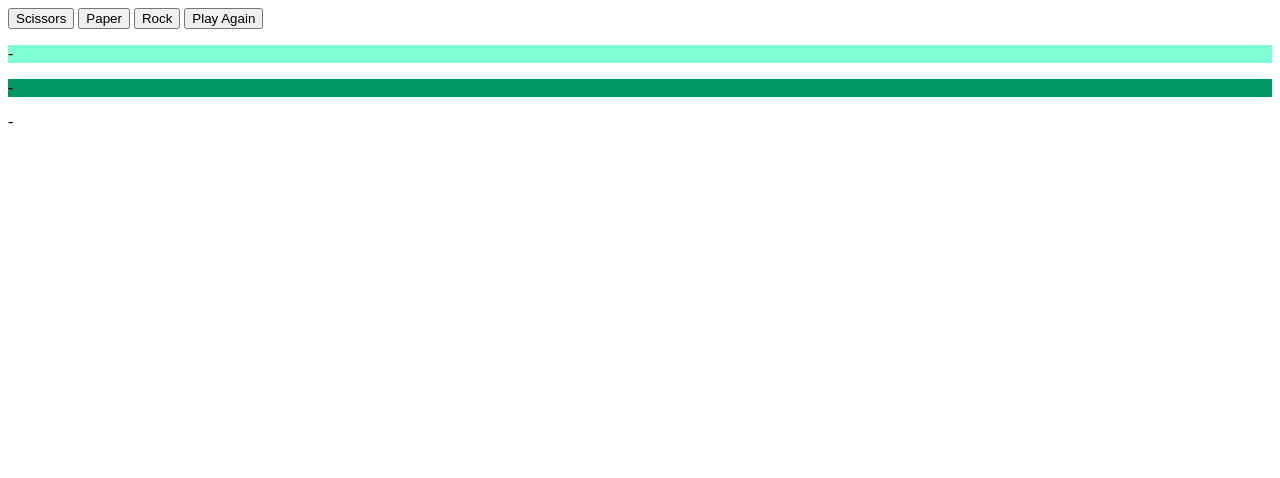
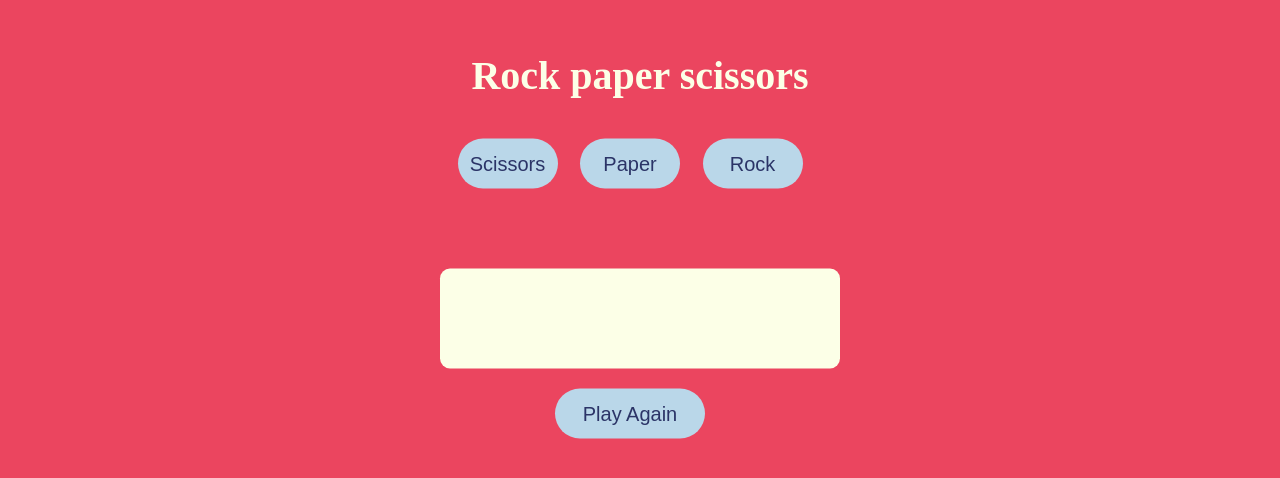
Before and after one commit to LeilanNaeimi/rockpaperscissors, a plain HTML site: page index.html in a window 1280 px wide. Drawn offline with Linux system fonts and the light colour scheme.

Commit message:
change js

```diff
--- a/index.html
+++ b/index.html
@@ -7,13 +7,22 @@
     <title>Rock paper scissors</title>
   </head>
   <body>
-    <button class="btn-scissors">Scissors</button>
-    <button class="btn-paper">Paper</button>
-    <button class="btn-rock">Rock</button>
-    <button class="btn-again">Play Again</button>
-    <p class="result">-</p>
-    <p class="result2">-</p>
-    <p class="result3">-</p>
+    <div class="container">
+      <h1>Rock paper scissors</h1>
+      <div class="buttons">
+        <button class="btn btn-scissors">Scissors</button>
+        <button class="btn btn-paper">Paper</button>
+        <button class="btn btn-rock">Rock</button>
+      </div>
+
+      <div class="text">
+        <p class="result"></p>
+        <p class="choice"></p>
+      </div>
+      <div>
+        <button class="btn btn-again">Play Again</button>
+      </div>
+    </div>
   </body>
   <script src="script.js"></script>
 </html>
--- a/script.js
+++ b/script.js
@@ -3,14 +3,17 @@ const btnPaper = document.querySelector(".btn-paper");
 const btnScissors = document.querySelector(".btn-scissors");
 const btnAgain = document.querySelector(".btn-again");
 const result = document.querySelector(".result");
-const result2 = document.querySelector(".result2");
-const result3 = document.querySelector(".result3");
+const choice = document.querySelector(".choice");
 
-let computerStr;
+let computerStr = "";
+let btnCounter = 0;
 
 const init = function () {
-  result.innerHTML = "-";
+  console.log("set to default");
+  result.innerHTML = "";
+  choice.innerHTML = "";
   computerStr = 0;
+  btnCounter = 0;
 };
 
 btnAgain.addEventListener("click", function () {
@@ -18,18 +21,22 @@ btnAgain.addEventListener("click", function () {
   init();
 });
 
+console.log("aaaaaaaaaaa" + btnCounter);
 btnScissors.addEventListener("click", function () {
   //Scissors == 0
+  btnCounter++;
   buttonClicked(0, "Scissors");
 });
 
 btnPaper.addEventListener("click", function () {
   //Paper == 1
+  btnCounter++;
   buttonClicked(1, "Paper");
 });
 
 btnRock.addEventListener("click", function () {
   //Rock == 2
+  btnCounter++;
   buttonClicked(2, "Rock");
 });
 
@@ -40,13 +47,21 @@ function buttonClicked(PlayerSelected, playerStr) {
   else if (computerSelected === 1) computerStr = "Paper";
   else if (computerSelected === 2) computerStr = "Rock";
 
-  console.log(PlayerSelected, computerSelected, playerStr, computerStr);
+  console.log(
+    btnCounter,
+    PlayerSelected,
+    computerSelected,
+    playerStr,
+    computerStr
+  );
 
   if (
     (PlayerSelected === 0 && computerSelected === 0) ||
     (PlayerSelected === 1 && computerSelected === 1) ||
     (PlayerSelected === 2 && computerSelected === 2)
   ) {
+    choice.innerHTML = `Your choice is ${playerStr} and computer choice is ${computerStr}`;
+    result.innerHTML = "Tie!";
     console.log("Tie!");
   }
 
@@ -54,16 +69,21 @@ function buttonClicked(PlayerSelected, playerStr) {
     (PlayerSelected === 0 && computerSelected === 1) ||
     (PlayerSelected === 1 && computerSelected === 2) ||
     (PlayerSelected === 2 && computerSelected === 0)
-  )
+  ) {
+    choice.innerHTML = `Your choice is ${playerStr} and computer choice is ${computerStr}`;
+    result.innerHTML = `You Win!, ${playerStr} beats ${computerStr}`;
     console.log(`You Win!, ${playerStr} beats ${computerStr}`);
+  }
 
   if (
     (PlayerSelected === 0 && computerSelected === 2) ||
     (PlayerSelected === 1 && computerSelected === 0) ||
     (PlayerSelected === 2 && computerSelected === 1)
-  )
+  ) {
+    choice.innerHTML = `Your choice is ${playerStr} and computer choice is ${computerStr}`;
+    result.innerHTML = `You Loose!, ${computerStr} beats ${playerStr}`;
     console.log(`You Loose!, ${computerStr} beats ${playerStr}`);
-
+  }
   /// you win
   // if (btnNumber === 0 && computerSelected === 1) {
   //   console.log("You Win!, Scissors beats Paper");
--- a/style.css
+++ b/style.css
@@ -1,7 +1,72 @@
-.result {
-  background-color: aquamarine;
+* {
+  margin: 0;
+  padding: 0;
 }
 
-.result2 {
-  background-color: rgb(0, 151, 101);
+html {
+  font-size: 62.5%;
 }
+
+body {
+  background-color: #eb455f;
+  columns: #fcffe7;
+  position: relative;
+}
+
+h1 {
+  color: #fcffe7;
+  margin-bottom: 3rem;
+  font-size: 4rem;
+}
+
+.container {
+  margin: 25rem 0 20rem 0;
+  display: flex;
+  flex-direction: column;
+  position: absolute;
+  top: 80%;
+  left: 50%;
+  transform: translate(-50%, -50%);
+  align-items: center;
+}
+
+.btn {
+  background-color: #bad7e9;
+  color: #2b3467;
+  width: 10rem;
+  height: 5rem;
+  font-size: 2rem;
+  border: none;
+  border-radius: 10rem;
+  margin: 1rem 2rem 1rem 0;
+}
+
+.btn-again {
+  margin-top: 2rem;
+  width: 15rem;
+}
+
+.text {
+  width: 40rem;
+  height: 10rem;
+  background-color: #fcffe7;
+  border: none;
+  border-radius: 1rem;
+  margin-top: 7rem;
+}
+
+.result,
+.choice {
+  text-align: center;
+  padding: 1rem;
+}
+
+.result {
+  color: #eb455f;
+  font-size: 2rem;
+}
+
+.choice {
+  color: #2b3467;
+  font-size: 1.5rem;
+}
```
